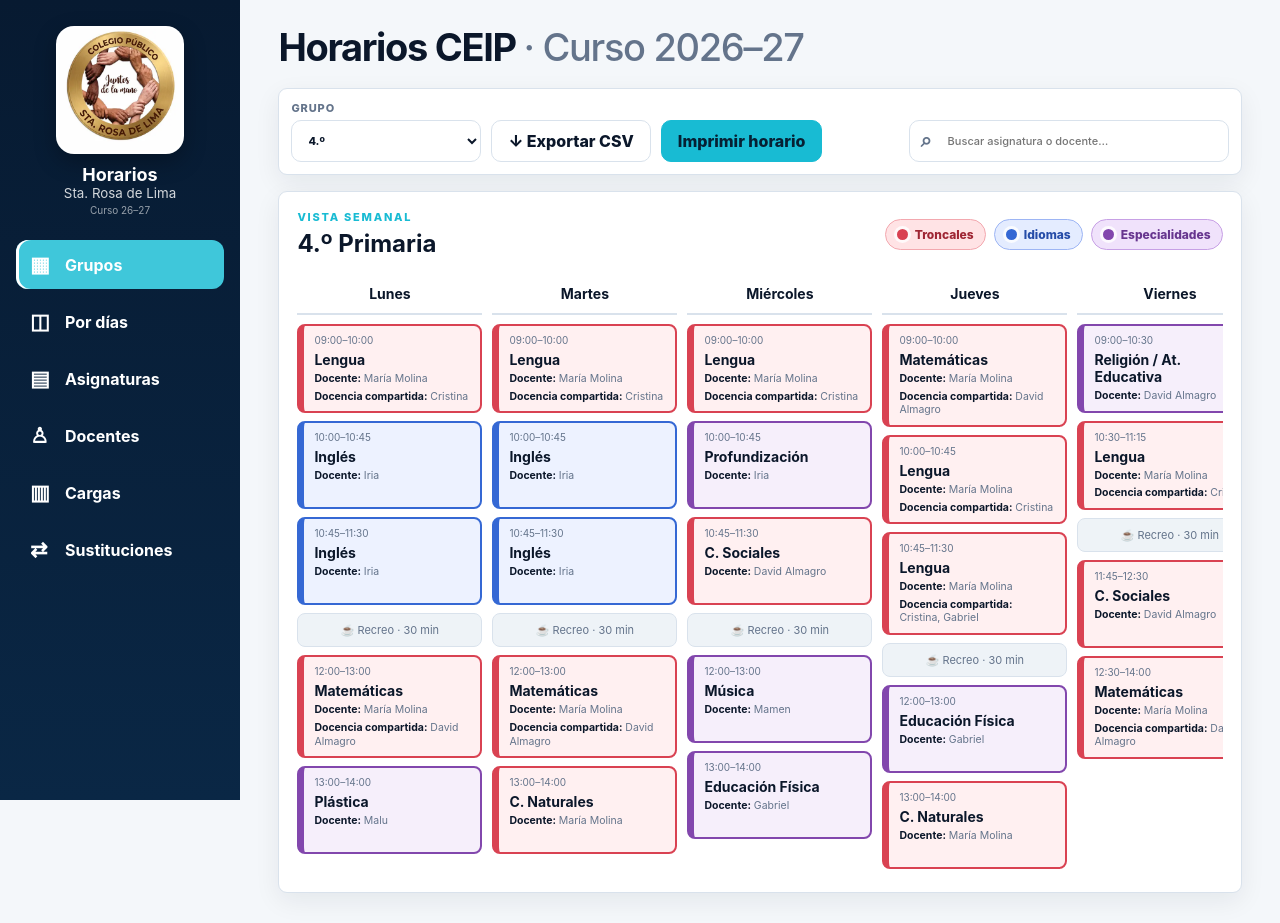
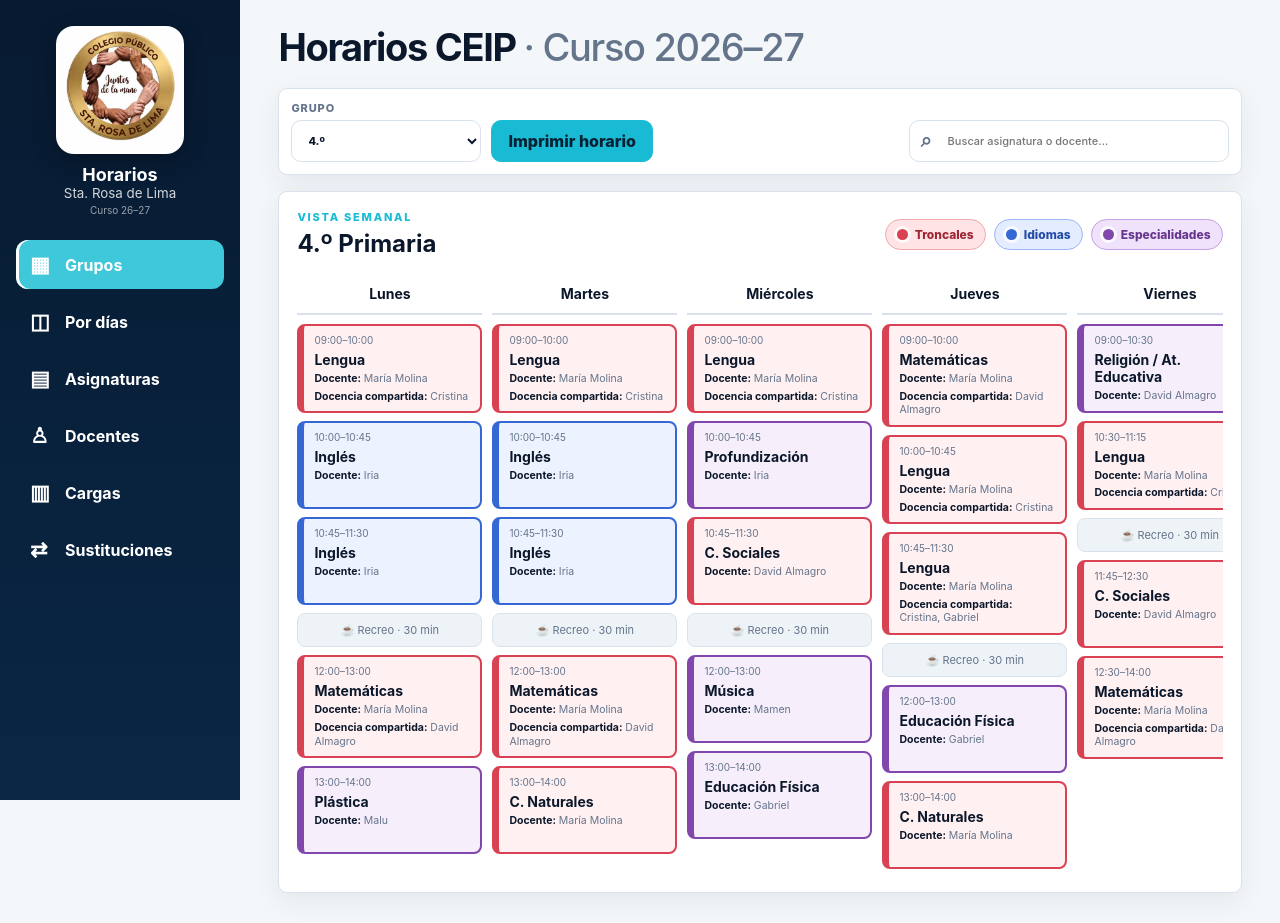
Before and after one commit to IEPENetwork/horarios-ceip-2026-27-public, a React (Vite) app: page / in a window 1280 px wide. Built offline with nearby package versions, Linux system fonts and the light colour scheme.

Commit message:
fix: remove CSV export from group schedules

```diff
--- a/app/page.tsx
+++ b/app/page.tsx
@@ -71,17 +71,11 @@ export default function Home() {
   const [subjectType, setSubjectType] = useState<SubjectType>("all");
   const [subject, setSubject] = useState("all");
   const [query, setQuery] = useState("");
-  const exportCsv = () => {
-    const rows = [["Grupo", "Día", "Hora", "Asignatura", "Docente principal", "Docencia compartida"], ...schedule.lessons.filter((lesson) => lesson.group === group).map((lesson) => [lesson.group, lesson.day, lesson.time, lesson.subject, lesson.primary, lesson.shared.join(" + ")])];
-    const csv = rows.map((row) => row.map((value) => `"${value.replaceAll('"', '""')}"`).join(",")).join("\n");
-    const blob = new Blob([csv], { type: "text/csv;charset=utf-8" });
-    const anchor = document.createElement("a"); anchor.href = URL.createObjectURL(blob); anchor.download = `horario-${group}.csv`; anchor.click(); URL.revokeObjectURL(anchor.href);
-  };
   const nav = <>{navButton("groups", "Grupos", "▦", tab, setTab)}{navButton("days", "Por días", "◫", tab, setTab)}{navButton("subjects", "Asignaturas", "▤", tab, setTab)}{navButton("teachers", "Docentes", "♙", tab, setTab)}{navButton("loads", "Cargas", "▥", tab, setTab)}{navButton("substitutions", "Sustituciones", "⇄", tab, setTab)}</>;
   return <AbsenceContext.Provider value={absenceStore}><main className="app theme-compact">
     <aside className="sidebar" aria-label="Navegación principal"><div className="mark"><img src="./logo-srl-v4.webp" alt="Colegio Público Santa Rosa de Lima"/><div><b>Horarios</b><small>Sta. Rosa de Lima</small><em>Curso 26–27</em></div></div><nav>{nav}</nav></aside>
     <section className="shell"><header className="topbar"><div className="topbar-brand"><img className="mobile-school-logo" src="./logo-srl-v4.webp" alt="Colegio Público Santa Rosa de Lima"/><div><h1>Horarios CEIP <span>· Curso 2026–27</span></h1></div></div></header><div className="mobile-nav">{nav}</div>
-      {tab === "groups" && <><Toolbar query={query} setQuery={setQuery}><label>Grupo<select value={group} onChange={(event) => setGroup(event.target.value)}>{GROUPS.map((name) => <option key={name}>{name}</option>)}</select></label><button className="secondary" onClick={exportCsv}>↓ Exportar CSV</button><button className="primary" onClick={() => window.print()}>Imprimir horario</button></Toolbar><section className="panel schedule-panel"><PanelTitle eyebrow="Vista semanal" title={`${group} Primaria`}/><WeekGrid group={group} query={query}/></section></>}
+      {tab === "groups" && <><Toolbar query={query} setQuery={setQuery}><label>Grupo<select value={group} onChange={(event) => setGroup(event.target.value)}>{GROUPS.map((name) => <option key={name}>{name}</option>)}</select></label><button className="primary" onClick={() => window.print()}>Imprimir horario</button></Toolbar><section className="panel schedule-panel"><PanelTitle eyebrow="Vista semanal" title={`${group} Primaria`}/><WeekGrid group={group} query={query}/></section></>}
       {tab === "days" && <DayView day={day} setDay={setDay} query={query} setQuery={setQuery}/>}
       {tab === "subjects" && <SubjectsView subjectType={subjectType} setSubjectType={setSubjectType} subject={subject} setSubject={setSubject} query={query} setQuery={setQuery}/>}
       {tab === "teachers" && <TeacherView teacher={teacher} setTeacher={setTeacher} teacherType={teacherType} setTeacherType={setTeacherType} query={query} setQuery={setQuery}/>}
--- a/scripts/final-functional-qa.mjs
+++ b/scripts/final-functional-qa.mjs
@@ -29,6 +29,7 @@ check("Responsive escritorio/tablet/móvil", css.includes("grid-template-columns
 check("Tablas y matrices desplazables", css.includes(".matrix-wrap{overflow:auto") && css.includes(".load-table") && css.includes("overflow-x:auto"));
 check("Impresión sin navegación ni controles", css.includes("@media print") && css.includes(".sidebar,.mobile-nav,.toolbar,.sub-tabs{display:none!important}"));
 check("Tarjetas sin alturas máximas ni overflow oculto", !/\.(lesson|matrix-card)[^{]*\{[^}]*max-height/.test(css) && !/\.(lesson|matrix-card)[^{]*\{[^}]*overflow:hidden/.test(css));
+check("Grupos sin exportación CSV", !page.includes("exportCsv") && !page.includes(">↓ Exportar CSV</button>"));
 check("Por días sin texto auxiliar de franjas", !page.includes("9 grupos · franjas oficiales"));
 check("Docentes usa Apoyo disponible", page.includes('summaryStat("Apoyo disponible", load.support)') && page.includes('replace(/^Apoyo\\b/, "Apoyo disponible")'));
 check("Matriz semanal de apoyos disponible", page.includes(">Apoyos disponibles</button>") && page.includes("support-matrix") && css.includes(".support-matrix"));
```
